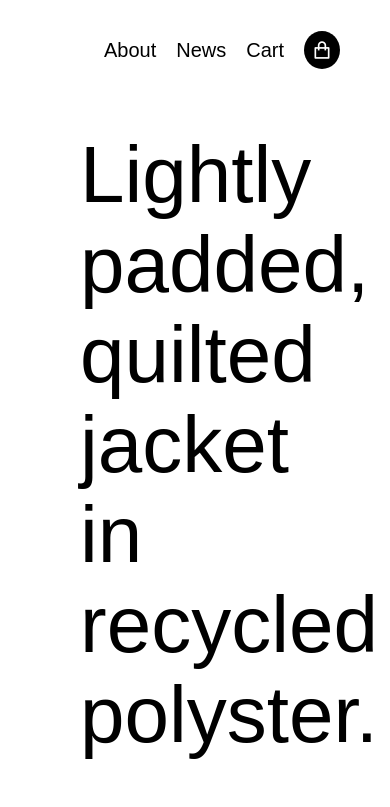
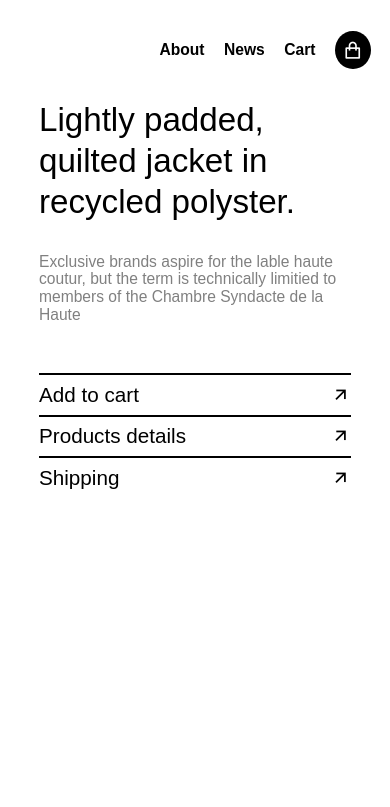
Before and after one commit to Farhan-Khan7/First-Web-Page, a plain HTML site: page index.html in a window 390 px wide. Shown: the top 807 px of the page. Drawn offline with nearby package versions, Linux system fonts and the light colour scheme.

Commit message:
I have done write a Responsive Code

```diff
--- a/style.css
+++ b/style.css
@@ -23,11 +23,11 @@ html body{
 }
 #navbaar h4{
     font-family: Arial, Helvetica, sans-serif;
-    font-size: 20px;
+    font-size: 1.5vw;
     font-weight: 500;
 }
 #navbaar i{
-    font-size: 20px;
+    font-size: 1vw;
     background-color: black;
 
     color: white;
@@ -43,8 +43,8 @@ html body{
 }
 #hero-section h1{
     font-family: Arial, Helvetica, sans-serif;
-    font-size: 80px;
-    line-height: 90px;
+    font-size: 5vw;
+    line-height: 5.5vw;
     font-weight: 100;
 }
 #hero-section-content{
@@ -58,10 +58,10 @@ html body{
 }
 #hero-section-content p{
     font-family: Arial, Helvetica, sans-serif;
-    font-size: 20px;
+    font-size: 1.3vw;
     color: grey;
     font-weight: 400;
-    line-height: 25px;
+    line-height: 1.7vw;
 }
 #hero-section-right-content{
     width: 300px;
@@ -79,12 +79,12 @@ html body{
 .elem a{
     font-family: Arial, Helvetica, sans-serif;
     text-decoration: none;
-    font-size: 20px;
+    font-size: 1.3vw;
     font-weight: 500;
     color: black;
 }
 .elem i{
-    font-size: 20px;
+    font-size: 1.3vw;
     font-weight: 500;
     color: black;
     opacity: 0;
@@ -96,7 +96,7 @@ html body{
 .elem:hover{
     background-color: rgb(237, 229, 229);
 }
-#bottom img{
+#bottom{
     background-image: url(img1.avif);
     /* background-color: red; */
     background-repeat: no-repeat;
@@ -105,3 +105,92 @@ html body{
     width: 100%;
 
 }
+
+
+@media (max-width : 600px) {
+
+    #navbaar{
+        /* background-color: yellow; */
+        height: 100px;
+        width: 100%;
+        display: flex;
+        justify-content: end;
+        align-items: center;
+        gap: 5vw;
+        padding: 0px 5vw;
+    }
+    #navbaar h4{
+        font-family: Arial, Helvetica, sans-serif;
+        font-size: 4vw;
+        font-weight: 700;
+    }
+    #navbaar i{
+        font-size: 5vw;
+        background-color: black;
+        color: white;
+        padding: 8px;
+        font-weight: 500;
+        border-radius: 50%;
+    }
+    #hero-section{
+        /* background-color: cyan; */
+        width: 100%;
+        padding: 0px 10vw;
+
+    }
+    #hero-section h1{
+        font-family: Arial, Helvetica, sans-serif;
+        font-size: 8.5vw;
+        line-height: 10.5vw;
+        font-weight: 100;
+    }
+    #hero-section-content{
+        /* background-color: rebeccapurple; */
+        height: 200px;
+        width: 100%;
+        margin-top: 30px;
+        display: flex;
+        flex-direction: column;
+        justify-content: space-between;
+
+    }
+    #hero-section-content p{
+        font-family: Arial, Helvetica, sans-serif;
+        font-size: 4vw;
+        color: grey;
+        font-weight: 500;
+        line-height: 4.5vw;
+        /* word-wrap: none; */
+    }
+    #hero-section-right-content{
+        width: 100%;
+        margin-top: 50px;
+        /* margin: 5px; */
+        /* background-color: antiquewhite; */
+
+    }
+    .elem{
+        padding: 2vw 0vw;
+        display: flex;
+        justify-content: space-between;
+        border-top: 2px solid black;
+
+
+    }
+    .elem a{
+        font-family: Arial, Helvetica, sans-serif;
+        text-decoration: none;
+        font-size: 5.3vw;
+        font-weight: 500;
+
+
+        color: black;
+    }
+    .elem i{
+        font-size: 5.3vw;
+        font-weight: 500;
+        color: black;
+        opacity: 1;
+    }
+
+}
```
